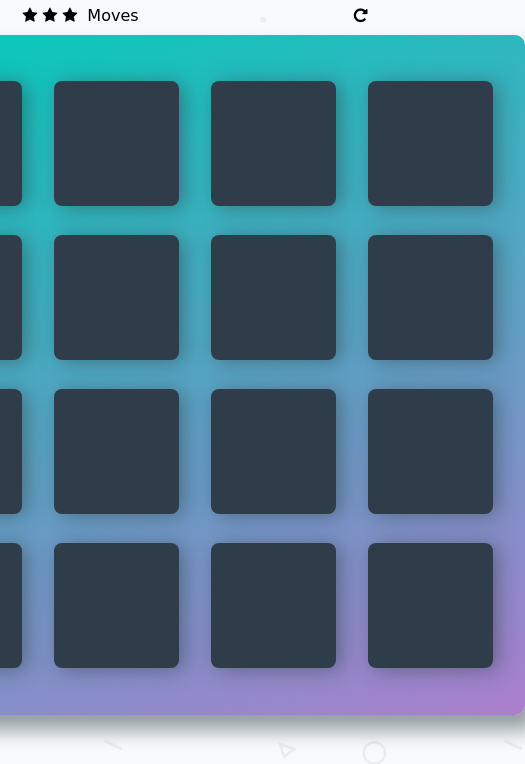
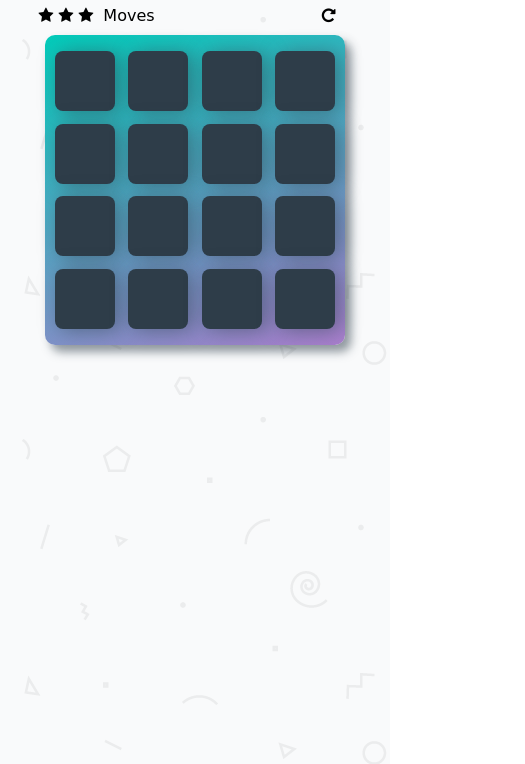
Before and after one commit to pkopy/fend-project-memory-game-master, a plain HTML site: page index.html in a window 390 px wide. Shown: the part 80-844 px from the top of the page, 525 px wide, since content can reach past the window. Drawn offline with Linux system fonts and the light colour scheme; a web font is replaced by a local one.

Commit message:
Start doing responsive styles

```diff
--- /dev/null
+++ b/css/responsive.css
@@ -0,0 +1,44 @@
+@media screen and (max-width: 600px) {
+  .deck {
+    width: 400px;
+    min-height: 420px;
+    padding: 20px;
+  }
+
+  .deck .card {
+    height: 80px;
+    width: 80px;
+  }
+
+  .deck .card.show {
+    font-size: 18px;
+  }
+}
+
+@media screen and (max-width: 450px) {
+  .deck {
+    width: 300px;
+    min-height: 310px;
+    box-shadow: 6px 7px 10px 0 rgba(46, 61, 73, 0.5);
+    padding: 10px;
+  }
+
+  .deck .card {
+    height: 60px;
+    width: 60px;
+  }
+
+  .deck .card.show {
+    font-size: 18px;
+  }
+
+  .score-panel {
+    padding: 0 0 0 1em;
+  }
+
+  .score-panel .restart {
+    float: right;
+    cursor: pointer;
+    padding-right: 2em;
+}
+}
--- a/index.html
+++ b/index.html
@@ -4,9 +4,12 @@
     <meta charset="utf-8">
     <title>Matching Game</title>
     <meta name="description" content="">
+    <meta name="viewport" content="width=device-width, initial-scale=1.0">
+    <meta http-equiv="X-UA-Compatible" content="ie=edge">
     <link rel="stylesheet prefetch" href="https://maxcdn.bootstrapcdn.com/font-awesome/4.6.1/css/font-awesome.min.css">
     <link rel="stylesheet prefetch" href="https://fonts.googleapis.com/css?family=Coda">
     <link rel="stylesheet" href="css/app.css">
+    <link rel="stylesheet" href="css/responsive.css">
 </head>
 <body>
 
--- a/js/app.js
+++ b/js/app.js
@@ -211,8 +211,7 @@ function increaseOfOpacity(element, opacity){
     element.style.opacity = 0;
     element.style.display = 'inherit';
     let id = setInterval(function () {
-        countOpacity += 0.01;
-
+        countOpacity += 0.02;
         element.style.opacity = countOpacity;
         if (countOpacity >= opacity) {
             clearInterval(id)
```
